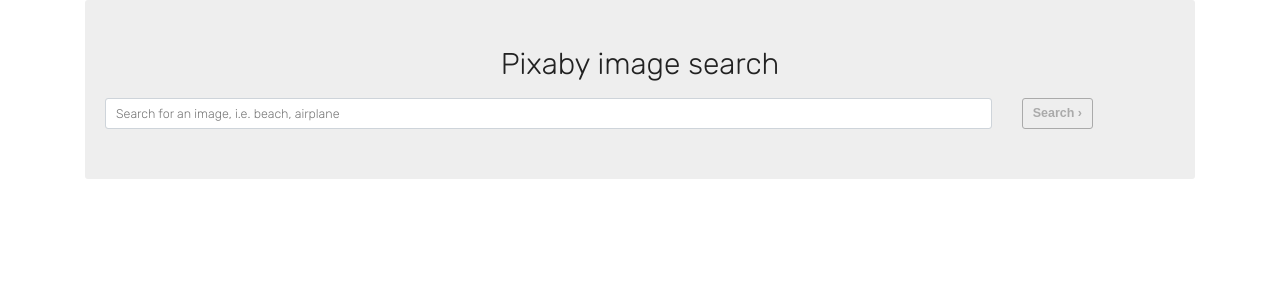
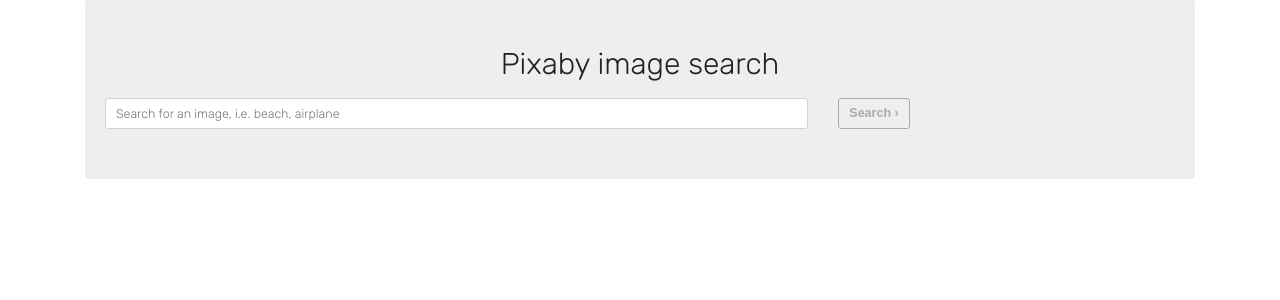
Before and after one commit to AntonioSalazar/react-img-finder, a React (Create React App) app: page / in a window 1280 px wide. Shown: the top 300 px of the page. Built offline with nearby package versions, Linux system fonts and the light colour scheme; a web font is replaced by a local one.

Commit message:
working on the Form.js component, able to send the search to the app component

```diff
--- a/src/App.js
+++ b/src/App.js
@@ -1,12 +1,33 @@
-import React from 'react';
+import React, { useState, useEffect } from 'react';
 import Form from './components/Form';
 
 function App() {
+
+  const [searchApp , setSearchApp ] = useState('');
+
+  useEffect(() => {
+    const apiRequest = async () => {
+      if (searchApp === '') return;
+
+      const imgNumber = 30;
+      const url = `https://pixabay.com/api/?key=${process.env.REACT_APP_PIXABY_API}&q=${searchApp}&per_page=${imgNumber}`;
+
+      const request = await fetch(url);
+      const response = await request.json();
+      setSearchApp(response.hits)
+    }
+
+    apiRequest();
+
+  }, [searchApp])
+
   return (
     <div className='container'>
       <div className='jumbotron'>
         <p className='text-center header'>Pixaby image search</p>
-        <Form/>
+        <Form
+          setSearchApp={setSearchApp}
+        />
       </div>
 
     </div>
--- /dev/null
+++ b/src/components/Error.js
@@ -0,0 +1,9 @@
+import React from 'react';
+
+const Error = ({message}) => {
+    return (
+        <p className='alert alert-primary my-3 p-4 text-center'>{message}</p>
+     );
+}
+
+export default Error;
--- a/src/components/Form.js
+++ b/src/components/Form.js
@@ -1,15 +1,49 @@
-import React from 'react';
+import React, { useState } from 'react';
+import Error from './Error';
 
-const Form = () => {
+const Form = ({setSearchApp}) => {
+
+    const [ searchStringForm, setSearch ] = useState('');
+    const [ error, setError ] = useState(false);
+
+    const imgSearch = e => {
+        e.preventDefault();
+
+        //validate the form
+
+        if(searchStringForm.trim() === ''){
+            setError(true);
+            return;
+        }
+
+        setError(false);
+
+        //send the info to the main component
+        setSearchApp(searchStringForm);
+    }
+
+
     return (
-        <form className='row'>
-            <div className='form-group col-md-10'>
-                <input type='text' className='form-control form-control-lg' placeholder='Search for an image, i.e. beach, airplane' />
+        <form
+            onSubmit={imgSearch}
+        >
+            <div className='row'>
+                <div className='form-group col-md-8'>
+                    <input
+                        type='text'
+                        className='form-control form-control-lg'
+                        placeholder='Search for an image, i.e. beach, airplane'
+                        onChange={e => setSearch(e.target.value)}
+                    />
+                </div>
+
+                <div className='form-group col-md-4'>
+                    <input type='submit' className='btn btn-lg search-btn btn-outline-secondary' value='Search &rsaquo;' />
+                </div>
             </div>
-
-            <div className='form-group col-md-2'>
-                <input type='submit' className='btn btn-lg search-btn btn-outline-secondary' value='Search &rsaquo;' />
-            </div>
+            {
+                error ? <Error message='What do you want to search?'/> : null
+            }
         </form>
      );
 }
```
